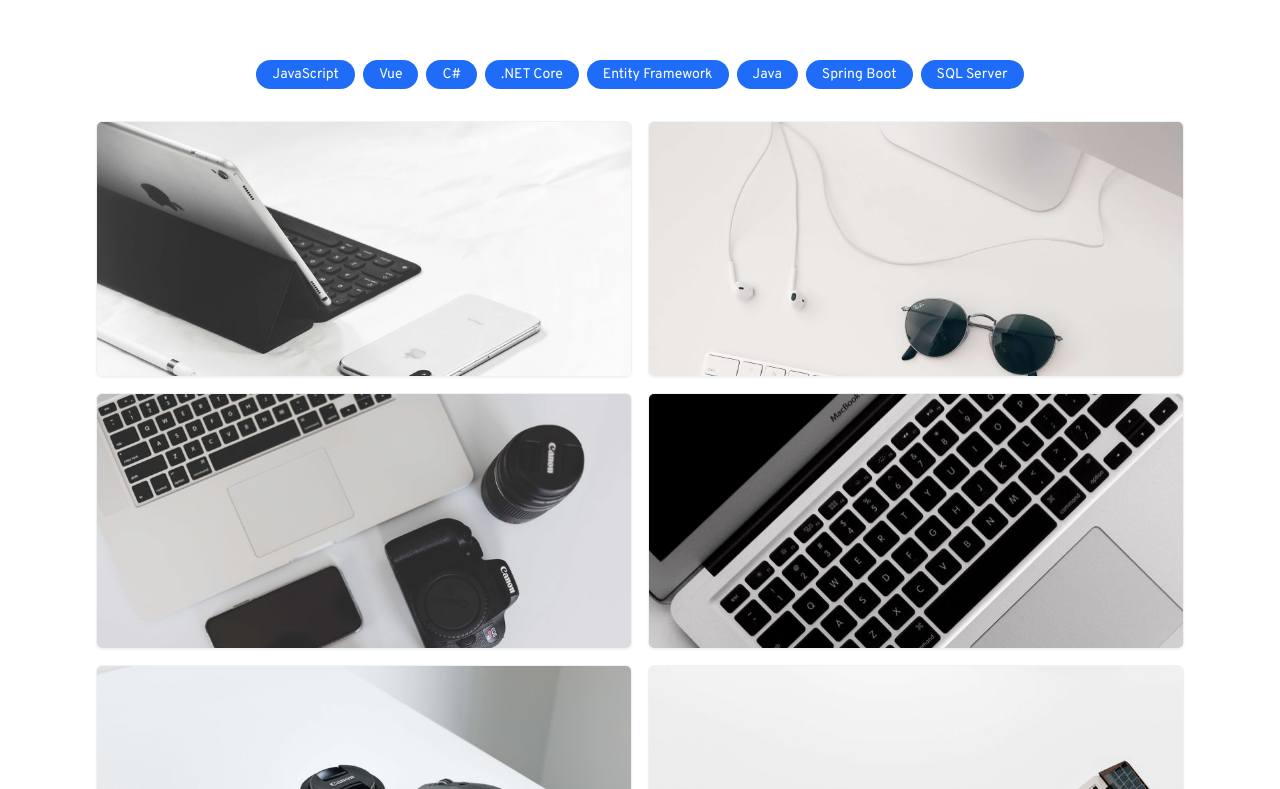
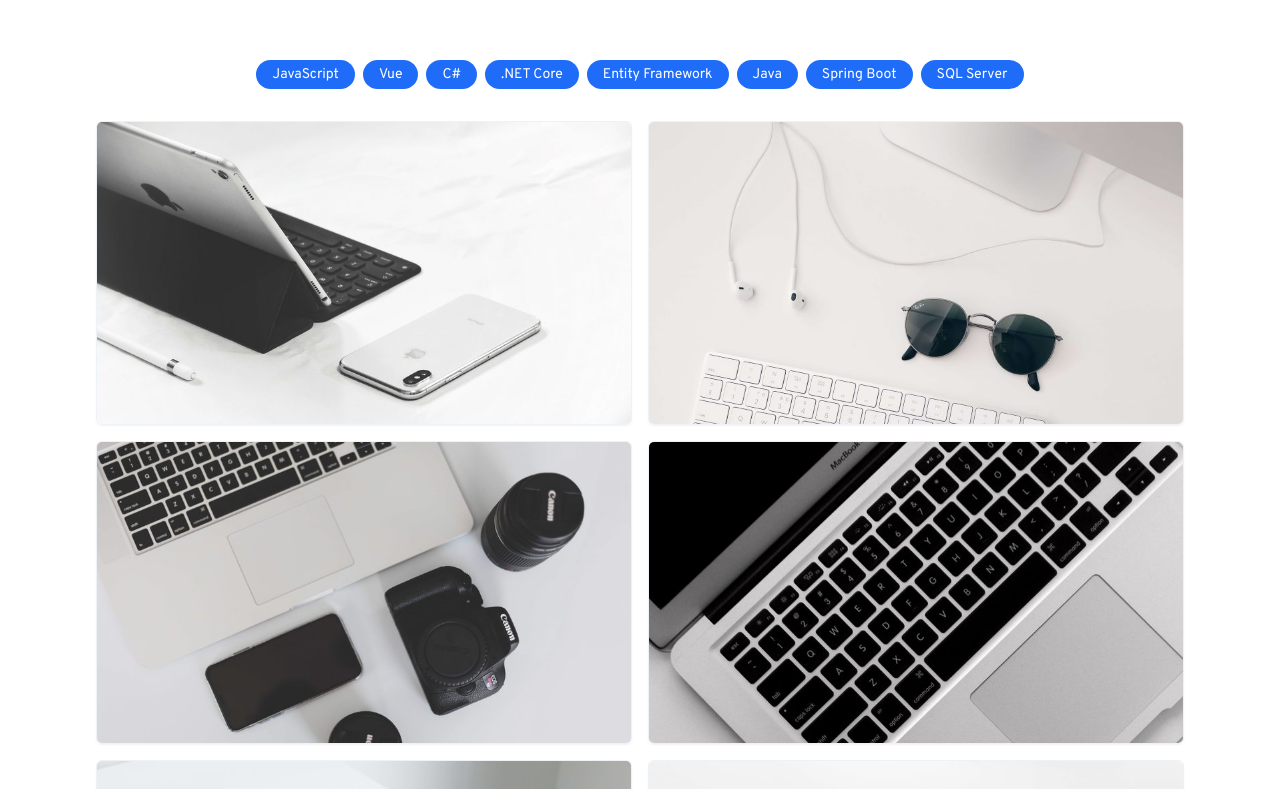
Before and after one commit to gonzalomansilla/Portfolio, a Vue app: page / in a window 1280 px wide. Shown: the part 1651-2440 px from the top of the page. Built offline with nearby package versions, Linux system fonts and the light colour scheme.

Commit message:
refact: Escala de imagen de los proyectos

```diff
--- a/src/components/ui/Proyect.vue
+++ b/src/components/ui/Proyect.vue
@@ -1,13 +1,11 @@
 <template>
-  <div class="proyect relative h-64 shadow-sm rounded-md overflow-hidden border border-gray-200">
-    <div class="proyect__img-container">
-      <img
-        :src="proyect.imageUrl"
-        loading="lazy"
-        let="Proyect image"
-        class="proyect__img object-cover"
-      />
-    </div>
+  <div class="proyect proyect-scale relative shadow-sm rounded-md overflow-hidden border border-gray-200">
+    <img
+      :src="proyect.imageUrl"
+      loading="lazy"
+      let="Proyect image"
+      class="absolute inset-0 object-cover"
+    />
 
     <div class="proyect__details md:hidden absolute inset-x-0 bottom-0 h-12 sm:h-16 sm:text-lg w-full bg-primary-50 opacity-85">
       <div class="w-full h-full grid gap-4 grid-cols-2 items-center p-3 font-light text-white">
@@ -67,44 +65,10 @@ export default {
   }
 }
 
-
-// .proyect__details-hover {
-//   opacity: 0;
-//   transition: all 0.6s;
-// }
-
-// LAYOUT
-
-// Patron de diseño
-.proyect__img-container {
-  position: relative;
+.proyect-scale {
+  // Scale
   padding-top: 56.25%;
-  width: 100%;
+  width: theme('width.full');
   overflow: hidden;
 }
-
-.proyect__img {
-  position: absolute;
-  top: 0;
-  left: 0;
-  width: 100%;
-}
-
-// .details {
-//   display: grid;
-//   grid-template-columns: 1fr auto;
-//   grid-template-rows: 1fr 1fr 1fr;
-//   grid-row-gap: 32px;
-//   grid-column-gap: 32px;
-//   grid-template-areas:
-//     "title title"
-//     "description description"
-//     "labels link-github";
-
-//   height: 100%;
-//   width: 100%;
-//   // height: calc(100% - 32px);
-//   // width: calc(100% - 32px);
-//   padding: 16px;
-// }
 </style>
```
